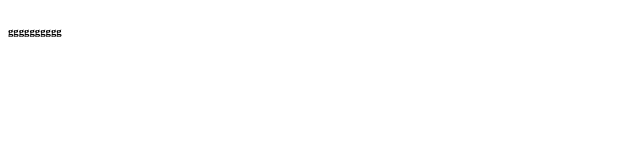
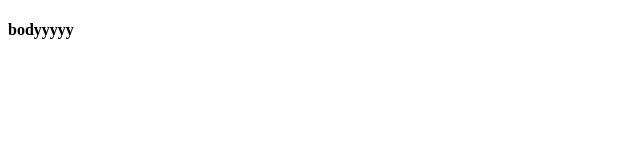
Before and after one commit to Kori4kaD/try_GH, a plain HTML site: page index.html in a window 1280 px wide. Shown: the full height of the page, 0-640 px from the left. Drawn offline with Linux system fonts and the light colour scheme.

```diff
--- a/index.html
+++ b/index.html
@@ -7,6 +7,7 @@
     <title>Document</title>
 </head>
 <body>
-    <h6>gggggggggg</h6>
+    <h4> bodyyyyy</h4>
+   <!-- This is an unwanted but committed change -->
 </body>
 </html>
```
